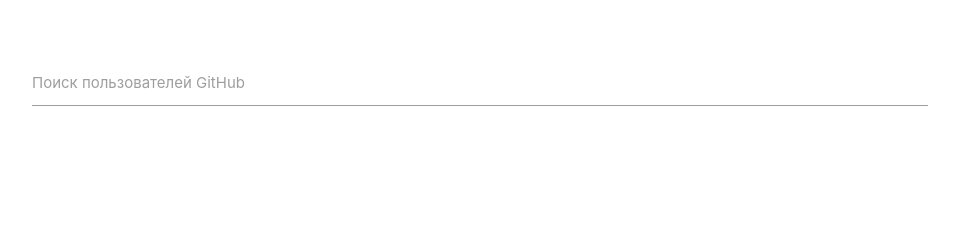
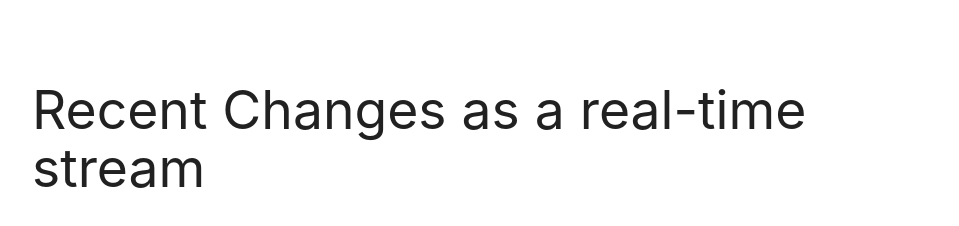
Before and after one commit to tinatripak/reactive-project, a website built with webpack: page back-rxjs/src/index.html in a window 1280 px wide. Shown: the whole page, without its empty margins (160-1119 px from the left). Built offline with nearby package versions, Linux system fonts and the light colour scheme; what observable-event-source would draw is missing.

Commit message:
fix design

```diff
--- a/back-rxjs/src/index.html
+++ b/back-rxjs/src/index.html
@@ -12,13 +12,10 @@
 
 <div class="container">
 
-  <div class="input-field">
-    <input type="text" id="search">
-    <label for="search">Поиск пользователей GitHub</label>
-  </div>
+  <h2>Recent Changes as a real-time stream</h2>
 
-  <div class="row">
-    <pre class="col s6 offset-s3" id="result"></pre>
+  <div>
+    <pre id="result"></pre>
   </div>
 
 </div>
```
